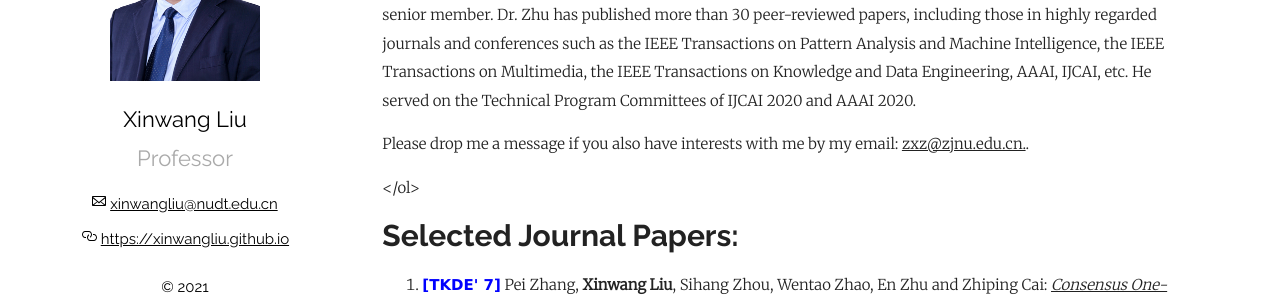
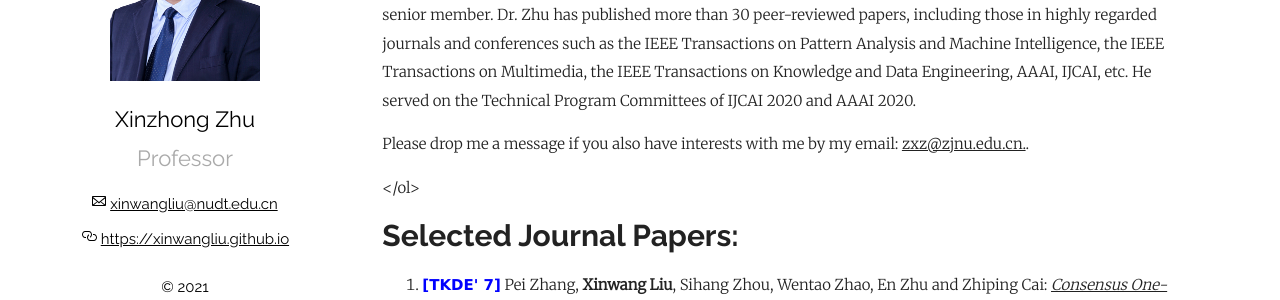
Before and after one commit to xinzhongzhu/xinzhongzhu.github.io, a Jekyll site: the page built from index.md, in a window 1280 px wide. Shown: the part 337-637 px from the top of the page. Built offline with Jekyll 4.4.1, drawn with Linux system fonts in a browser that asks for light colours; our own code applies the rules of GitHub Pages for plain Markdown files; part of the change alters nothing that is shown.

Commit message:
Update _config.yml

```diff
--- a/_config.yml
+++ b/_config.yml
@@ -1,11 +1,7 @@
-title: Xinwang Liu's Homepage
+title: Xinzhong Zhu's Homepage
 author: GitHub User
 description: > # this means to ignore newlines until "show_exerpts:"
-  Professor with the school of computer, National
-  University of Defense Technology (NUDT), Changsha,
-  Hunan, China. My research interests include kernel
-  learning, multi-view learning, unsupervised representation
-  learning and some related topics.
+  Professor with the College of Mathematics, Physics and Information Engineering, Zhejiang Normal University, Jinhua 321004, China, and also with the Research Institute of Ningbo Cixing Co. Ltd, Ningbo 315336, China.
 show_excerpts: true # set to true to show excerpts on the homepage
 
 # Minima date format
@@ -13,15 +9,14 @@ show_excerpts: true # set to true to show excerpts on the homepage
 sass:
   sass_dir: _sass
 plainwhite:
-  name: Xinwang Liu
+  name: Xinzhong Zhu
   tagline: Professor
   date_format: "%b %-d, %Y"
   sitemap: true # set to true to generate sitemap.xml content
 
   # generate social links in footer
   social_links:
-    github:  xinwangliu
-    google: citations?hl=zh-CN&user=A56vWC4AAAAJ&view_op=list_works&sortby=pubdate
+    github:  xinzhongzhu
     # dribbble: jekyll
     # facebook: jekyll
     # flickr:   jekyll
```
